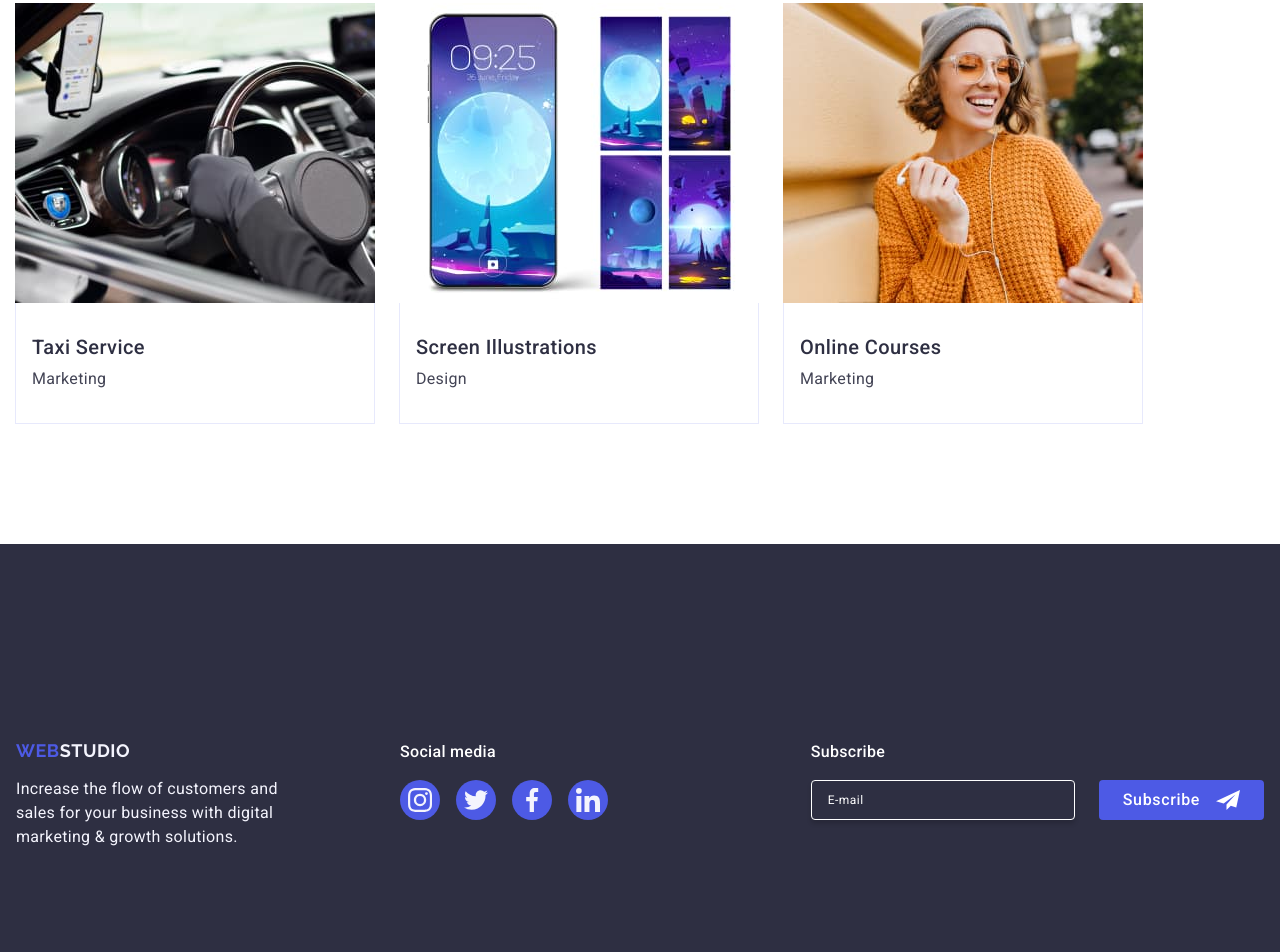
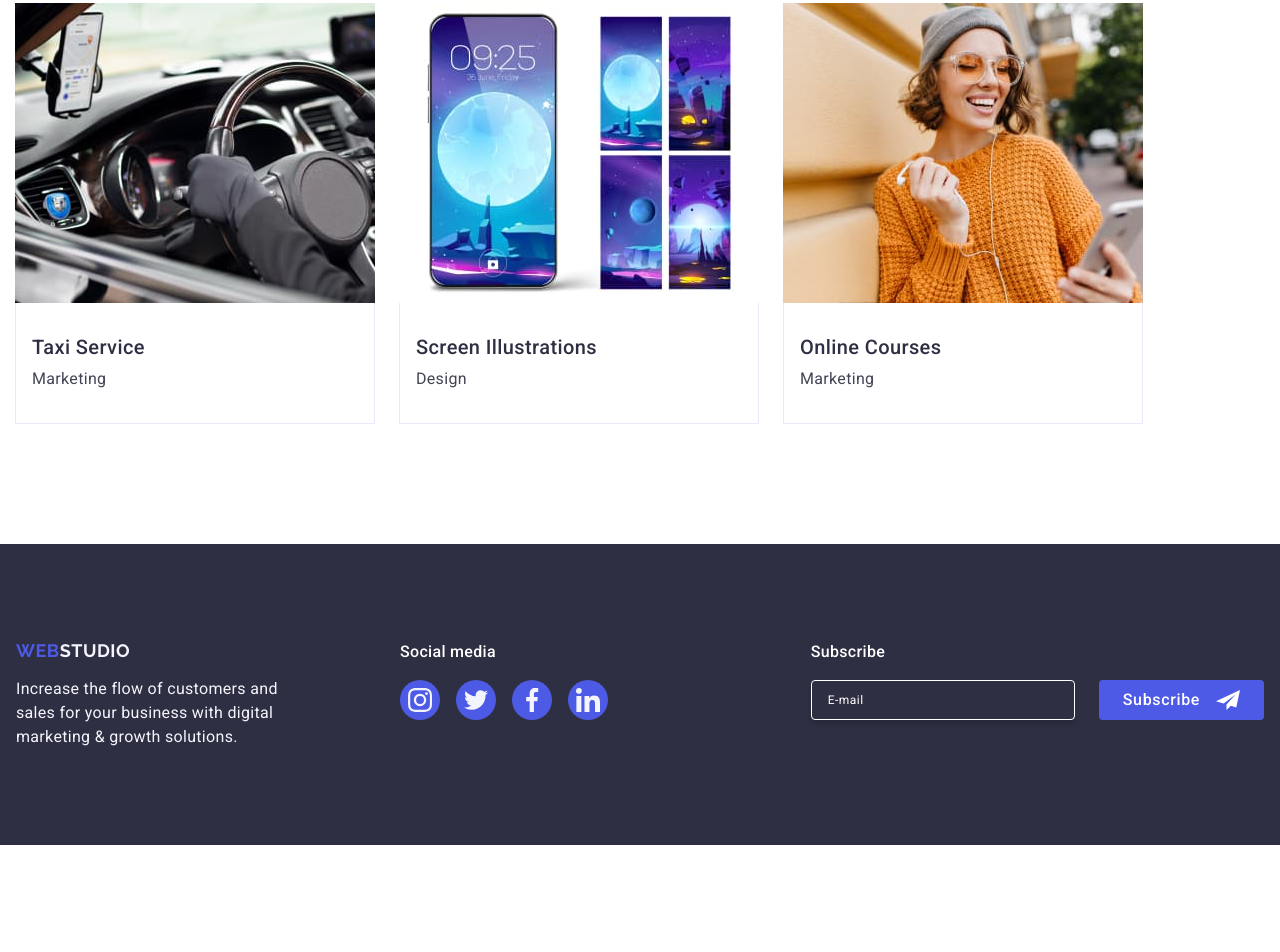
Before and after one commit to Oleksii2208/goit-markup-hw-06, a plain HTML site: page index.html in a window 1280 px wide. Shown: the part 2571-3523 px from the top of the page. After the commit the page ends 3416 px from the top, so only its background shows below. Drawn offline with nearby package versions, Linux system fonts and the light colour scheme.

Commit message:
css file 2

```diff
--- a/css/styles.css
+++ b/css/styles.css
@@ -964,7 +964,6 @@ img {
 
   .footer-container-logo {
     display: inline-block;
-    padding: 100px 0;
     margin-right: 120px;
   }
 
```
